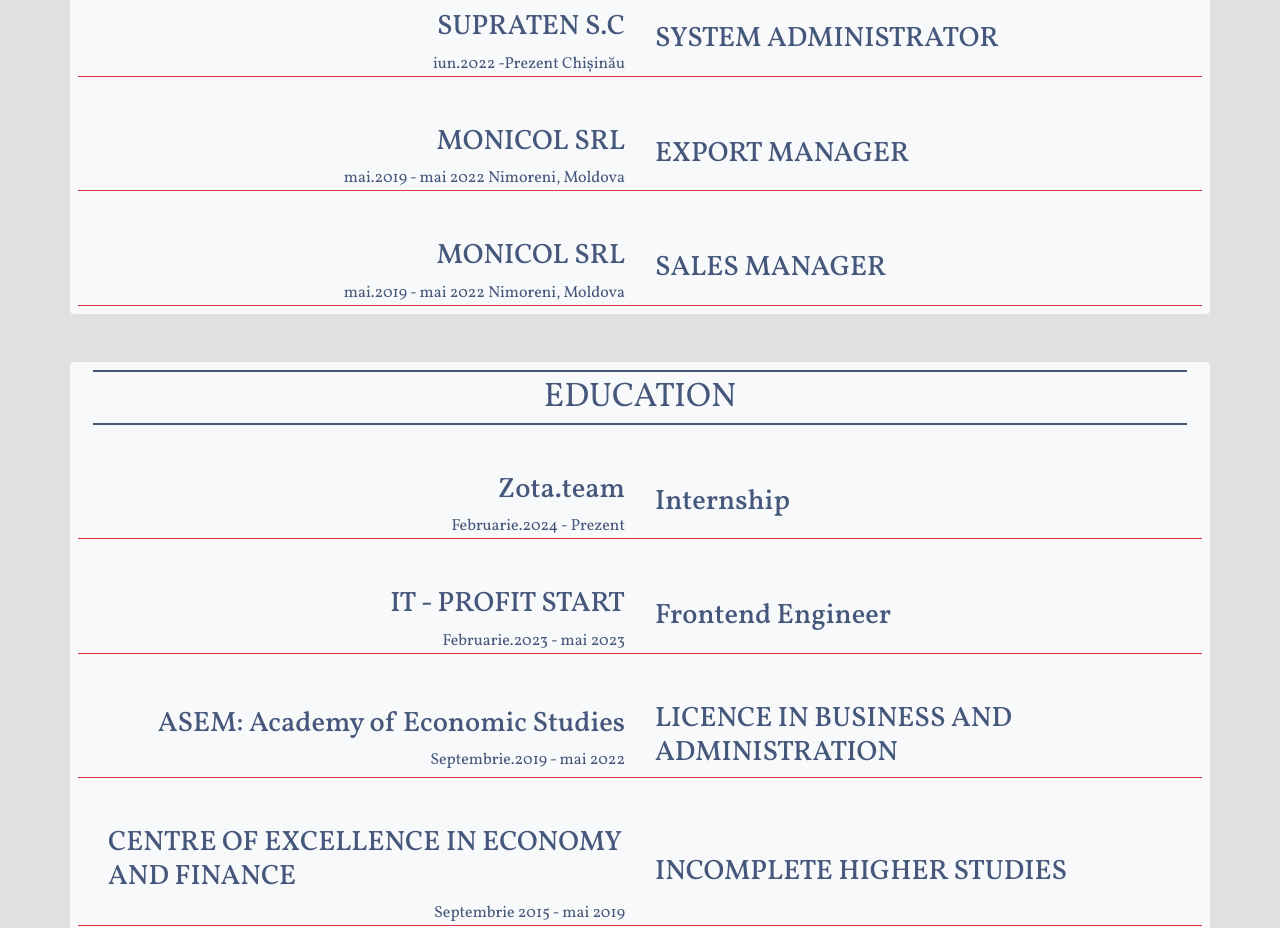
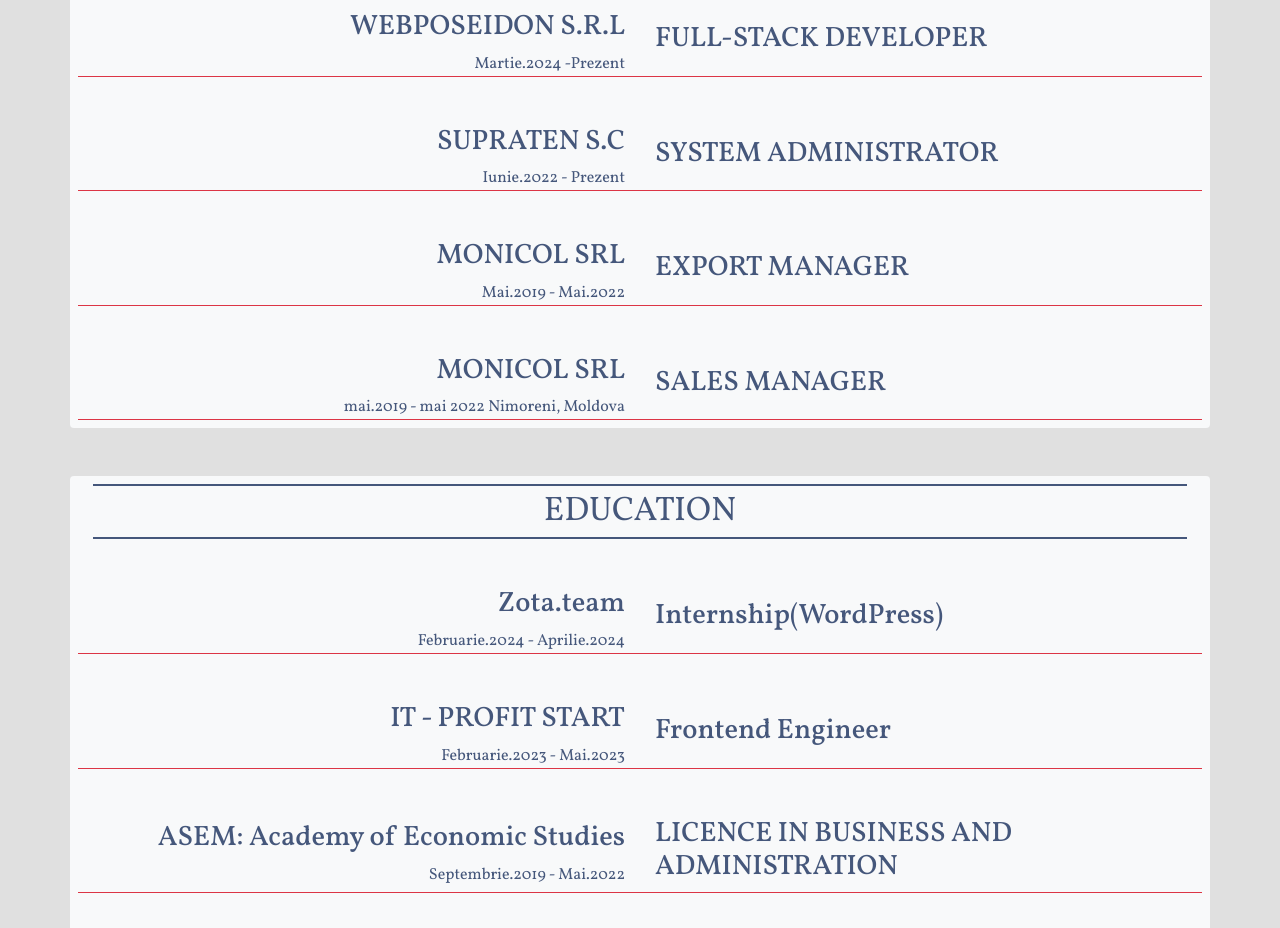
Before and after one commit to Puiu199/CV, a plain HTML site: page index.html in a window 1280 px wide. Shown: the part 1160-2088 px from the top of the page. Drawn offline with nearby package versions, Linux system fonts and the light colour scheme; a script that the page names is missing.

Commit message:
Add new prof.exp

```diff
--- a/index.html
+++ b/index.html
@@ -113,8 +113,23 @@
           <div
             class="col-6 d-flex flex-column justify-content-center align-items-end"
           >
+            <h3>WEBPOSEIDON S.R.L</h3>
+            <span> Martie.2024 -Prezent</span>
+          </div>
+          <div
+            class="col-6 d-flex flex-column justify-content-center align-items-start"
+          >
+            <h3>FULL-STACK DEVELOPER</h3>
+          </div>
+        </div>
+        <div
+          class="col-12 d-flex justify-content-center align-items-center pt-5 border-bottom border-danger"
+        >
+          <div
+            class="col-6 d-flex flex-column justify-content-center align-items-end"
+          >
             <h3>SUPRATEN S.C</h3>
-            <span> iun.2022 -Prezent Chișinău </span>
+            <span> Iunie.2022 - Prezent </span>
           </div>
           <div
             class="col-6 d-flex flex-column justify-content-center align-items-start"
@@ -129,7 +144,7 @@
             class="col-6 d-flex flex-column justify-content-center align-items-end"
           >
             <h3>MONICOL SRL</h3>
-            <span> mai.2019 - mai 2022 Nimoreni, Moldova </span>
+            <span> Mai.2019 - Mai.2022 </span>
           </div>
           <div
             class="col-6 d-flex flex-column justify-content-center align-items-start"
@@ -166,12 +181,12 @@
             class="col-6 d-flex flex-column justify-content-center align-items-end"
           >
             <h3>Zota.team</h3>
-            <span> Februarie.2024 - Prezent </span>
+            <span> Februarie.2024 - Aprilie.2024 </span>
           </div>
           <div
             class="col-6 d-flex flex-column justify-content-center align-items-start"
           >
-            <h3>Internship</h3>
+            <h3>Internship(WordPress)</h3>
           </div>
         </div>
         <div
@@ -181,7 +196,7 @@
             class="col-6 d-flex flex-column justify-content-center align-items-end"
           >
             <h3>IT - PROFIT START</h3>
-            <span> Februarie.2023 - mai 2023 </span>
+            <span> Februarie.2023 - Mai.2023 </span>
           </div>
           <div
             class="col-6 d-flex flex-column justify-content-center align-items-start"
@@ -196,7 +211,7 @@
             class="col-6 d-flex flex-column justify-content-center align-items-end"
           >
             <h3>ASEM: Academy of Economic Studies</h3>
-            <span> Septembrie.2019 - mai 2022 </span>
+            <span> Septembrie.2019 - Mai.2022 </span>
           </div>
           <div
             class="col-6 d-flex flex-column justify-content-center align-items-start"
```
